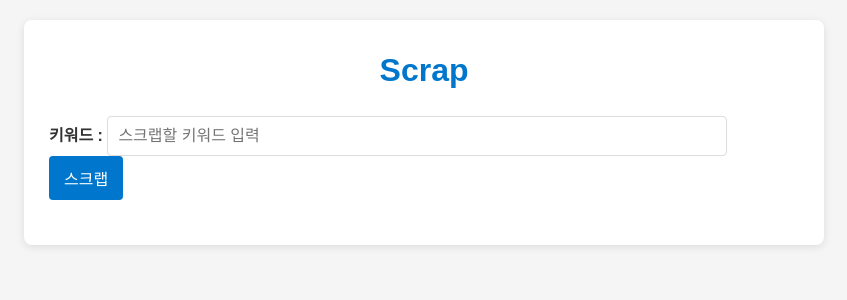
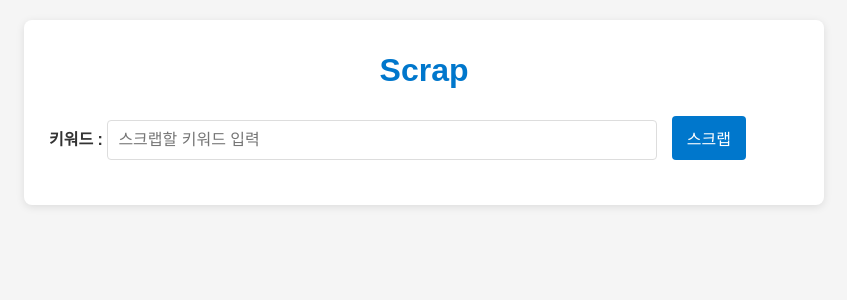
Before and after one commit to dmskhs0912/StockScrapper, a Flask app: page /scrap in a window 1280 px wide. Shown: the top 300 px of the page, without its empty margins (216-1063 px from the left). Run offline with Flask 3, Linux system fonts and the light colour scheme.

Commit message:
update style.css 입력 창과 버튼이 한 줄로 출력되도록 input 태그 크기 수정

```diff
--- a/static/style.css
+++ b/static/style.css
@@ -58,6 +58,10 @@
     background-color: #005fa3;
   }
 
+  .form-scrap input[type="text"] {
+    width: 550px; /* 원하는 크기로 조정 */
+  }
+
   /* RSS 섹션 스타일 */
   .rss-section details {
     margin-bottom: 15px;
```
